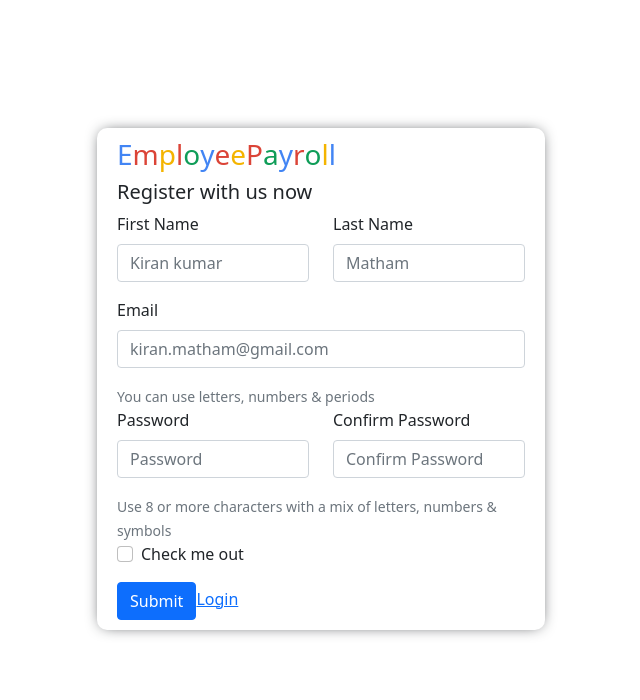
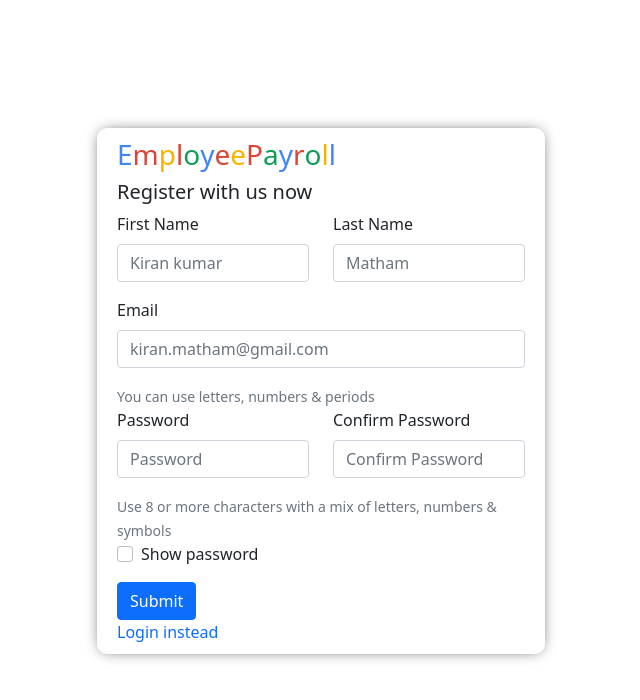
Before and after one commit to kirankumar-Matham96/Employee-payroll-app-backend, a React (Create React App) app in the folder Employee_Payroll_Frontend/employee_payroll_frontend/: page / in a window 1280 px wide. Shown: the top 700 px of the page, without its empty margins (319-959 px from the left). Built offline with nearby package versions, Linux system fonts and the light colour scheme.

Commit message:
feat: add show password visibility function

```diff
--- a/Employee_Payroll_Frontend/employee_payroll_frontend/src/pages/login.jsx
+++ b/Employee_Payroll_Frontend/employee_payroll_frontend/src/pages/login.jsx
@@ -18,6 +18,7 @@ const Login = () => {
     email: '',
     password: '',
   });
+  const [isVisible, setVisibility] = useState(false);
   return (
     <div className="login-page">
       <div className="login-card">
@@ -56,7 +57,7 @@ const Login = () => {
                 <Form.Group className="mb-3" controlId="formBasicPassword">
                   <Form.Label>Password</Form.Label>
                   <Form.Control
-                    type="password"
+                    type={isVisible ? 'text' : 'password'}
                     name="password"
                     value={values.password}
                     onChange={handleChange}
@@ -70,8 +71,14 @@ const Login = () => {
                     {errors.password}
                   </Form.Control.Feedback>
                 </Form.Group>
-                <Form.Group className="mb-3" controlId="formBasicCheckbox">
-                  <Form.Check type="checkbox" label="Check me out" />
+                <Form.Group
+                  className="mb-3"
+                  controlId="formBasicCheckbox"
+                  onClick={() => {
+                    setVisibility(!isVisible);
+                  }}
+                >
+                  <Form.Check type="checkbox" label="Show password" />
                 </Form.Group>
                 <Button variant="primary" type="submit">
                   Login
--- a/Employee_Payroll_Frontend/employee_payroll_frontend/src/pages/register.jsx
+++ b/Employee_Payroll_Frontend/employee_payroll_frontend/src/pages/register.jsx
@@ -8,27 +8,39 @@ import Title from '../components/title';
 
 class register extends Component {
   initialState = {
+    isPasswordVisible: false,
+    formValues: {
       firstName: '',
       lastName: '',
       email: '',
       password: '',
       confirmPassword: '',
+    },
   };
 
   constructor(props) {
     super(props);
-    // this.state = this.initialState;
     this.state = {
+      isPasswordVisible: false,
+      formValues: {
         firstName: '',
         lastName: '',
         email: '',
         password: '',
         confirmPassword: '',
+      },
     };
-    console.log('state: ', this.state);
   }
 
+  passwordVisibilityHandler = () => {
+    const setShowPassword = this.state.isPasswordVisible;
+    this.setState({
+      isPasswordVisible: !setShowPassword,
+    });
+  };
+
   render() {
+    const { isPasswordVisible } = this.state;
     const schema = Yup.object().shape({
       firstName: Yup.string()
         .required('First Name is required')
@@ -44,7 +56,7 @@ class register extends Component {
       password: Yup.string().required('password is required').min(8).max(20),
       confirmPassword: Yup.string()
         .required('Confirm Password is required')
-        .matches(this.state.password),
+        .matches(this.state.formValues.password),
     });
     return (
       <div className="register-page">
@@ -124,7 +136,7 @@ class register extends Component {
                     <Form.Group as={Col} controlId="formGridPassword">
                       <Form.Label>Password</Form.Label>
                       <Form.Control
-                        type="password"
+                        type={isPasswordVisible ? 'text' : 'password'}
                         name="password"
                         value={values.password}
                         onChange={handleChange}
@@ -142,7 +154,7 @@ class register extends Component {
                     <Form.Group as={Col} controlId="formGridConfirmPassword">
                       <Form.Label>Confirm Password</Form.Label>
                       <Form.Control
-                        type="password"
+                        type={isPasswordVisible ? 'text' : 'password'}
                         name="confirmPassword"
                         value={values.confirmPassword}
                         onChange={handleChange}
@@ -160,17 +172,23 @@ class register extends Component {
                   </Form.Text>
 
                   <Form.Group className="mb-3" id="formGridCheckbox">
-                    <Form.Check type="checkbox" label="Check me out" />
+                    <Form.Check
+                      type="checkbox"
+                      label="Show password"
+                      onClick={this.passwordVisibilityHandler}
+                    />
                   </Form.Group>
 
                   <Button variant="primary" type="submit">
                     Submit
                   </Button>
-                  <Link to="/login">Login</Link>
                 </Form>
               );
             }}
           </Formik>
+          <Link to="/login" className="linkInRegister">
+            Login instead
+          </Link>
         </div>
       </div>
     );
--- a/Employee_Payroll_Frontend/employee_payroll_frontend/src/style/register.scss
+++ b/Employee_Payroll_Frontend/employee_payroll_frontend/src/style/register.scss
@@ -9,3 +9,6 @@
   box-shadow: 0px 0px 15px -5px;
   border-radius: 10px;
 }
+.linkInRegister{
+  text-decoration: none;
+}
```
Lines whose indentation alone changed are shown as unchanged.
